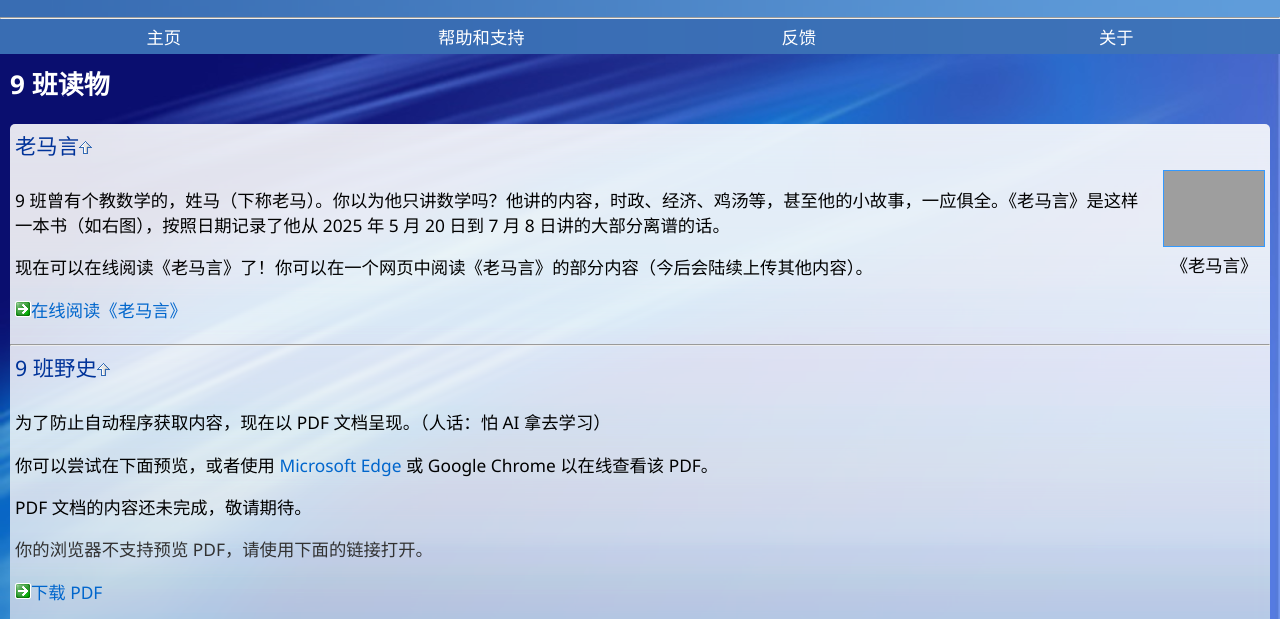
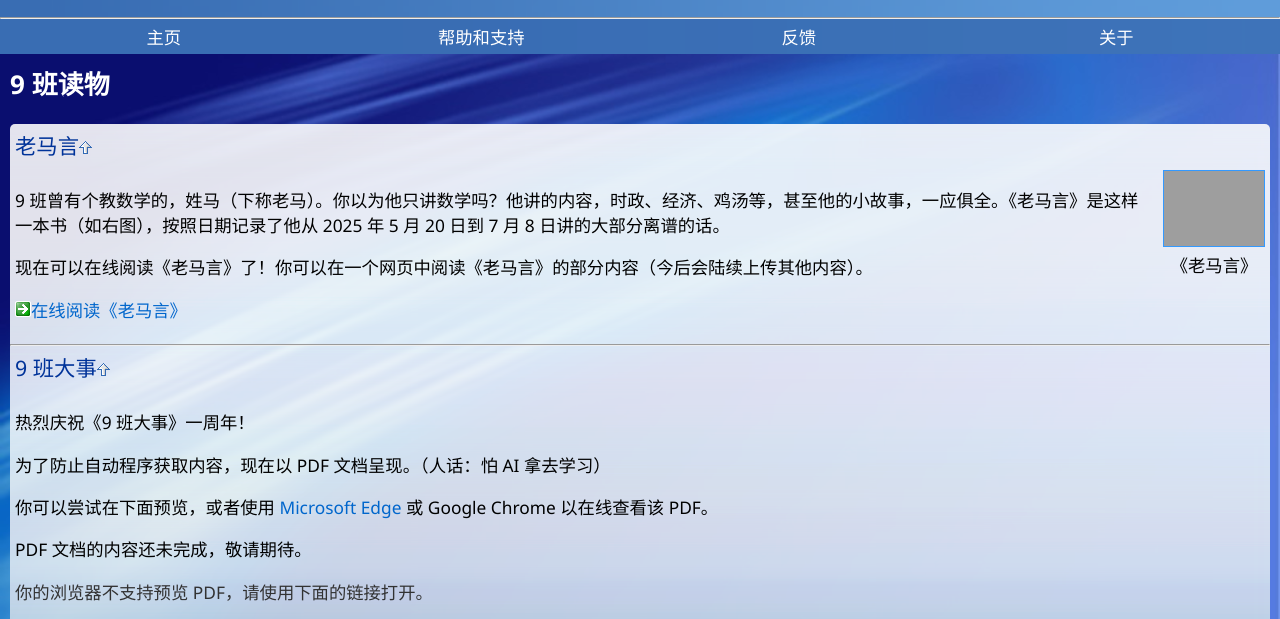
Before and after one commit to wsrj/9banweb, a plain HTML site: page index.html in a window 1280 px wide. Shown: the part 108-727 px from the top of the page. Drawn offline with Linux system fonts and the light colour scheme; some packages are replaced by stand-ins of ours; grey boxes are pictures that could not be loaded; a script that the page names is missing; a web font is replaced by a local one.

Commit message:
更新 index.html

```diff
--- a/index.html
+++ b/index.html
@@ -66,9 +66,10 @@
                 </tr>
                 <tr><td><hr></td></tr>
                 <!-- 9 班野史 -->
-                <tr><td style="padding: 5px;"><span class="instruction">9 班野史</span><span style="text-align: right;"><a href="#top"><img src="/images/ic_arrow_up.png" alt="回到顶部"></a></span></td></tr>
+                <tr><td style="padding: 5px;"><span class="instruction">9 班大事</span><span style="text-align: right;"><a href="#top"><img src="/images/ic_arrow_up.png" alt="回到顶部"></a></span></td></tr>
                 <tr>
                     <td style="padding: 5px;">
+                        <p>热烈庆祝《9 班大事》一周年！</p>
                         <p>为了防止自动程序获取内容，现在以 PDF 文档呈现。（人话：怕 AI 拿去学习）</p>
                        <p>你可以尝试在下面预览，或者使用 <a href="https://www.microsoft.com/zh-cn/edge/download">Microsoft Edge</a> 或 Google Chrome 以在线查看该 PDF。</p>
                         <p>PDF 文档的内容还未完成，敬请期待。</p>
```
